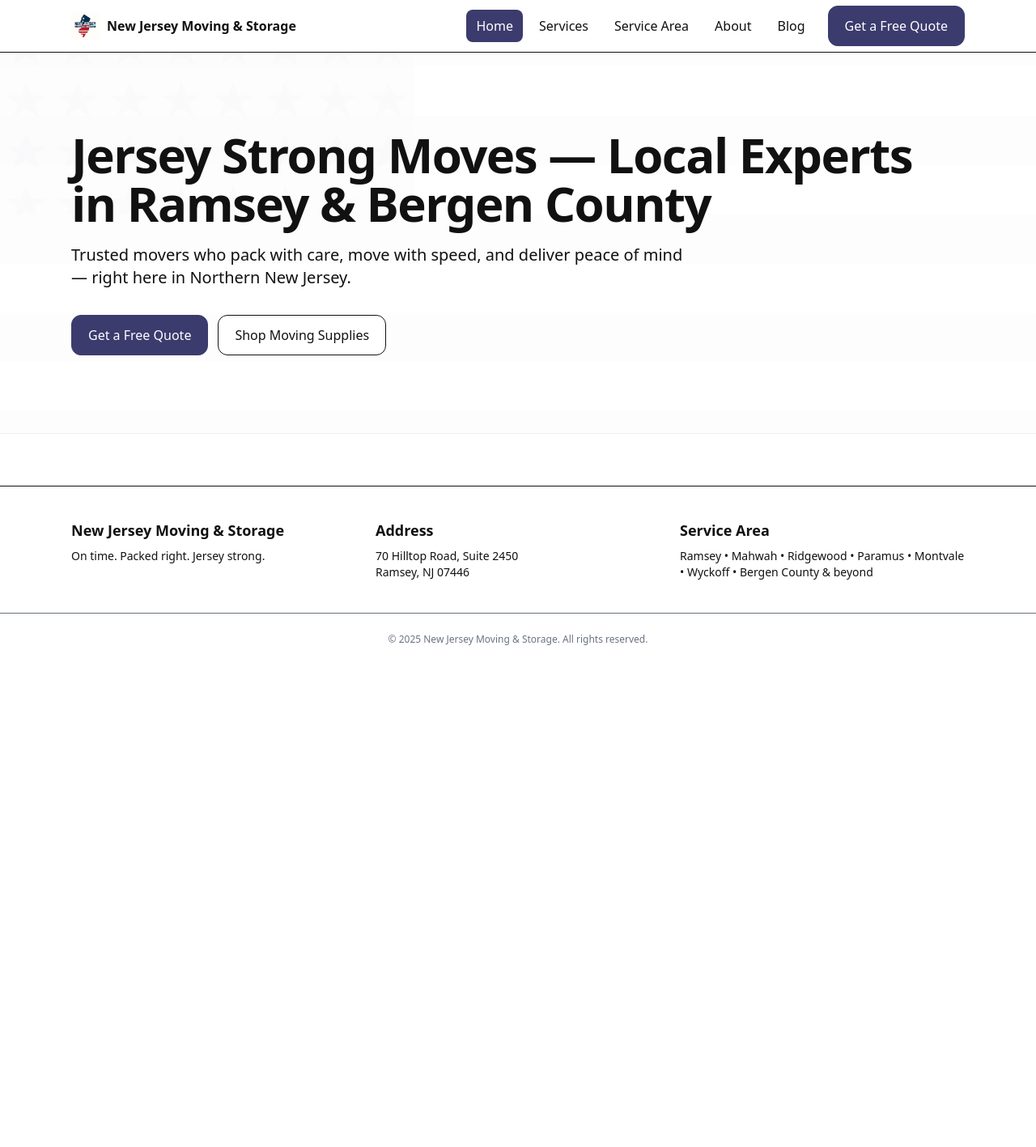
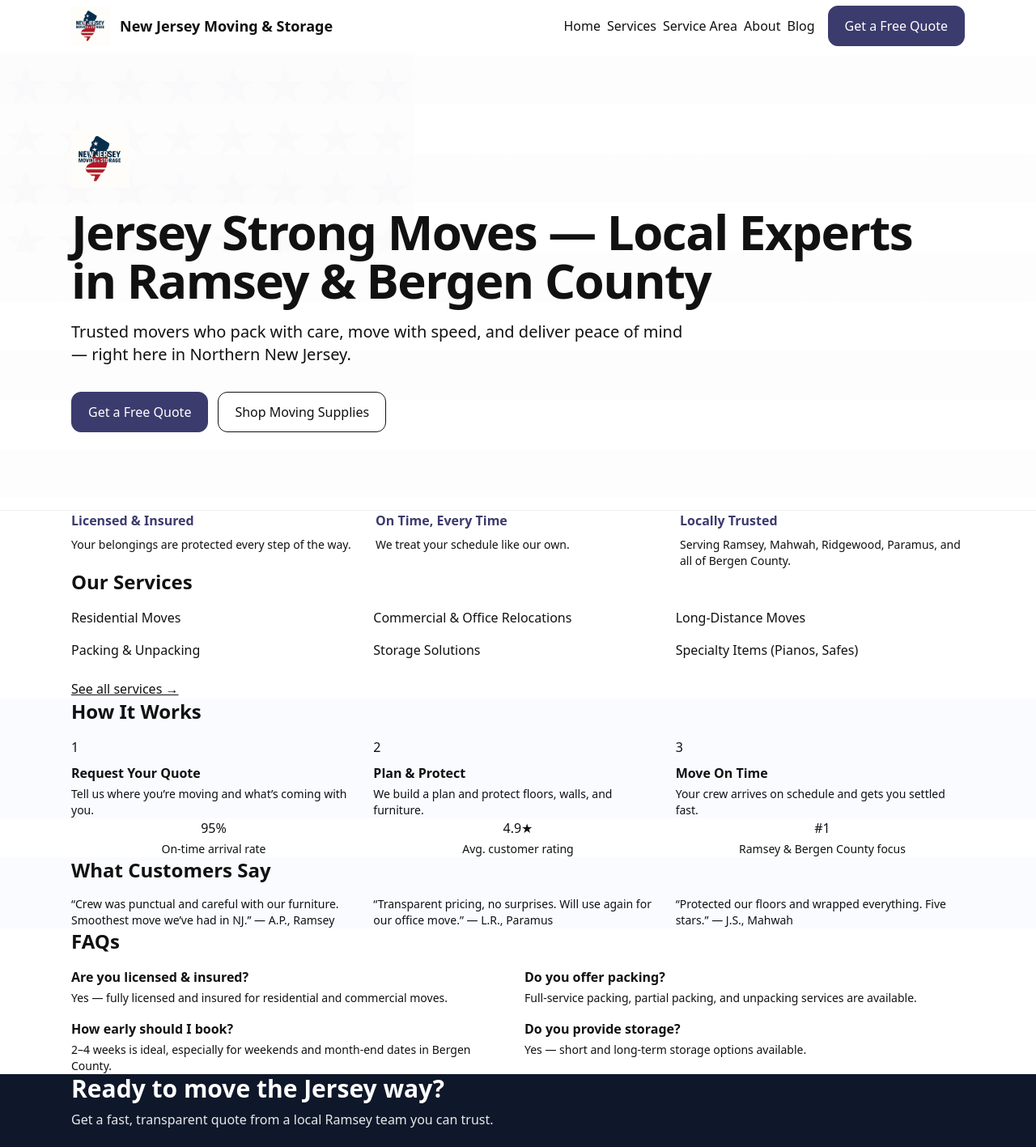
Before and after one commit to kmheaf/nj-moving-storage, a Next.js app: page / in a window 1280 px wide. Shown: the top 1417 px of the page at 81% size. Before the commit the page ends 822 px from the top, so only its background shows below. Built offline with nearby package versions, Linux system fonts and the light colour scheme.

Commit message:
ui: bigger header logo + hero logo; restore full homepage sections

```diff
--- a/src/app/page.tsx
+++ b/src/app/page.tsx
@@ -1,10 +1,16 @@
 export const dynamic = "force-dynamic"
+import Image from "next/image"
 
 export default function Page(){
   return (
     <>
+      {/* HERO */}
       <section className="hero">
-        <div className="mx-auto max-w-6xl px-6 py-24">
+        <div className="mx-auto max-w-6xl px-6 py-20 md:py-24">
+          <div className="flex items-center gap-4 mb-6">
+            <Image src="/logo.png" alt="NJ Moving & Storage" width={72} height={72} priority />
+            <span className="sr-only">New Jersey Moving &amp; Storage</span>
+          </div>
           <h1 className="text-4xl md:text-6xl font-extrabold tracking-tight">
             Jersey Strong Moves — Local Experts in Ramsey &amp; Bergen County
           </h1>
@@ -17,6 +23,119 @@ export default function Page(){
           </div>
         </div>
       </section>
+
+      {/* TRUST CARDS */}
+      <section className="section">
+        <div className="mx-auto max-w-6xl px-6 grid gap-6 md:grid-cols-3">
+          <div className="card">
+            <div className="text-[var(--brand-blue)] font-semibold">Licensed &amp; Insured</div>
+            <p className="mt-2 text-sm">Your belongings are protected every step of the way.</p>
+          </div>
+          <div className="card">
+            <div className="text-[var(--brand-blue)] font-semibold">On Time, Every Time</div>
+            <p className="mt-2 text-sm">We treat your schedule like our own.</p>
+          </div>
+          <div className="card">
+            <div className="text-[var(--brand-blue)] font-semibold">Locally Trusted</div>
+            <p className="mt-2 text-sm">Serving Ramsey, Mahwah, Ridgewood, Paramus, and all of Bergen County.</p>
+          </div>
+        </div>
+      </section>
+
+      {/* SERVICES */}
+      <section className="section">
+        <div className="mx-auto max-w-6xl px-6">
+          <h2 className="text-2xl font-bold">Our Services</h2>
+          <ul className="mt-4 grid gap-4 md:grid-cols-2 lg:grid-cols-3">
+            <li className="card">Residential Moves</li>
+            <li className="card">Commercial &amp; Office Relocations</li>
+            <li className="card">Long-Distance Moves</li>
+            <li className="card">Packing &amp; Unpacking</li>
+            <li className="card">Storage Solutions</li>
+            <li className="card">Specialty Items (Pianos, Safes)</li>
+          </ul>
+          <a className="inline-block mt-6 underline" href="/services">See all services →</a>
+        </div>
+      </section>
+
+      {/* PROCESS */}
+      <section className="section bg-[#fafbff]">
+        <div className="mx-auto max-w-6xl px-6">
+          <h2 className="text-2xl font-bold">How It Works</h2>
+          <div className="grid gap-4 md:grid-cols-3 mt-4">
+            <div className="card">
+              <div className="kpi">1</div>
+              <div className="mt-2 font-semibold">Request Your Quote</div>
+              <p className="text-sm mt-1">Tell us where you’re moving and what’s coming with you.</p>
+            </div>
+            <div className="card">
+              <div className="kpi">2</div>
+              <div className="mt-2 font-semibold">Plan &amp; Protect</div>
+              <p className="text-sm mt-1">We build a plan and protect floors, walls, and furniture.</p>
+            </div>
+            <div className="card">
+              <div className="kpi">3</div>
+              <div className="mt-2 font-semibold">Move On Time</div>
+              <p className="text-sm mt-1">Your crew arrives on schedule and gets you settled fast.</p>
+            </div>
+          </div>
+        </div>
+      </section>
+
+      {/* STATS */}
+      <section className="section">
+        <div className="mx-auto max-w-6xl px-6 grid gap-6 md:grid-cols-3">
+          <div className="card text-center"><div className="kpi">95%</div><div className="mt-1 text-sm text-[var(--muted)]">On-time arrival rate</div></div>
+          <div className="card text-center"><div className="kpi">4.9★</div><div className="mt-1 text-sm text-[var(--muted)]">Avg. customer rating</div></div>
+          <div className="card text-center"><div className="kpi">#1</div><div className="mt-1 text-sm text-[var(--muted)]">Ramsey &amp; Bergen County focus</div></div>
+        </div>
+      </section>
+
+      {/* TESTIMONIALS */}
+      <section className="section bg-[#fafbff]">
+        <div className="mx-auto max-w-6xl px-6">
+          <h2 className="text-2xl font-bold">What Customers Say</h2>
+          <div className="grid gap-4 md:grid-cols-3 mt-4">
+            <blockquote className="card text-sm">“Crew was punctual and careful with our furniture. Smoothest move we’ve had in NJ.” — A.P., Ramsey</blockquote>
+            <blockquote className="card text-sm">“Transparent pricing, no surprises. Will use again for our office move.” — L.R., Paramus</blockquote>
+            <blockquote className="card text-sm">“Protected our floors and wrapped everything. Five stars.” — J.S., Mahwah</blockquote>
+          </div>
+        </div>
+      </section>
+
+      {/* FAQ */}
+      <section className="section">
+        <div className="mx-auto max-w-6xl px-6">
+          <h2 className="text-2xl font-bold">FAQs</h2>
+          <div className="grid gap-4 md:grid-cols-2 mt-4">
+            <div className="card">
+              <div className="font-semibold">Are you licensed &amp; insured?</div>
+              <p className="text-sm mt-1">Yes — fully licensed and insured for residential and commercial moves.</p>
+            </div>
+            <div className="card">
+              <div className="font-semibold">Do you offer packing?</div>
+              <p className="text-sm mt-1">Full-service packing, partial packing, and unpacking services are available.</p>
+            </div>
+            <div className="card">
+              <div className="font-semibold">How early should I book?</div>
+              <p className="text-sm mt-1">2–4 weeks is ideal, especially for weekends and month-end dates in Bergen County.</p>
+            </div>
+            <div className="card">
+              <div className="font-semibold">Do you provide storage?</div>
+              <p className="text-sm mt-1">Yes — short and long-term storage options available.</p>
+            </div>
+          </div>
+        </div>
+      </section>
+
+      {/* FINAL CTA */}
+      <section className="section bg-[#0f172a] text-white">
+        <div className="mx-auto max-w-6xl px-6">
+          <h2 className="text-2xl md:text-3xl font-bold">Ready to move the Jersey way?</h2>
+          <p className="mt-2 text-sm md:text-base opacity-90">Get a fast, transparent quote from a local Ramsey team you can trust.</p>
+          <a className="btn btn-primary mt-6" href="/quote">Get a Free Quote</a>
+        </div>
+      </section>
     </>
   )
 }
--- a/src/components/Header.tsx
+++ b/src/components/Header.tsx
@@ -6,14 +6,14 @@ import { usePathname } from "next/navigation"
 export function Header(){
   const pathname = usePathname()
   const link = (href:string, label:string) => (
-    <Link href={href} className={`px-3 py-2 rounded-lg ${pathname===href ? "bg-[var(--brand-blue)] text-white" : "hover:bg-gray-100"}`}>{label}</Link>
+    <Link href={href} className={`nav-link ${pathname===href ? "active" : "hover:bg-gray-100"}`}>{label}</Link>
   )
   return (
-    <header className="sticky top-0 z-40 backdrop-blur bg-white/70 border-b">
+    <header className="navbar sticky top-0 z-40">
       <div className="mx-auto max-w-6xl px-6 flex items-center gap-4 h-16">
-        <Link href="/" className="flex items-center gap-2">
-          <Image src="/logo.png" alt="New Jersey Moving & Storage" width={36} height={36} />
-          <span className="font-semibold">New Jersey Moving & Storage</span>
+        <Link href="/" className="flex items-center gap-3">
+          <Image src="/logo.png" alt="New Jersey Moving & Storage" width={48} height={48} priority />
+          <span className="font-semibold text-base md:text-lg">New Jersey Moving &amp; Storage</span>
         </Link>
         <nav className="ml-auto flex items-center gap-2">
           {link("/", "Home")}
```
